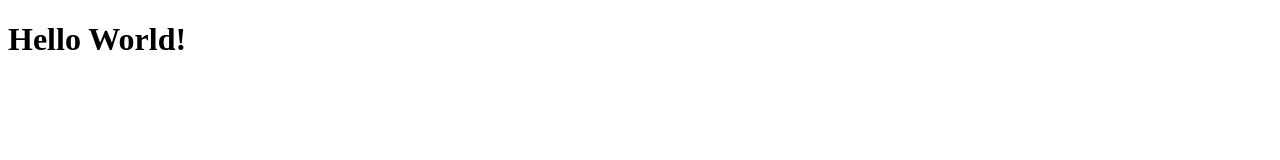
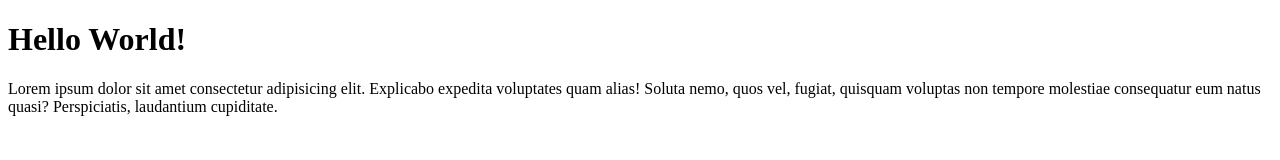
Before and after one commit to varon-musketer/varon-git-test, a plain HTML site: page index.html in a window 1280 px wide. Drawn offline with Linux system fonts and the light colour scheme.

Commit message:
menambahkan paragraf

```diff
--- a/index.html
+++ b/index.html
@@ -8,5 +8,6 @@
 </head>
 <body>
     <h1>Hello World!</h1>
+    <p>Lorem ipsum dolor sit amet consectetur adipisicing elit. Explicabo expedita voluptates quam alias! Soluta nemo, quos vel, fugiat, quisquam voluptas non tempore molestiae consequatur eum natus quasi? Perspiciatis, laudantium cupiditate.</p>
 </body>
 </html>
```
